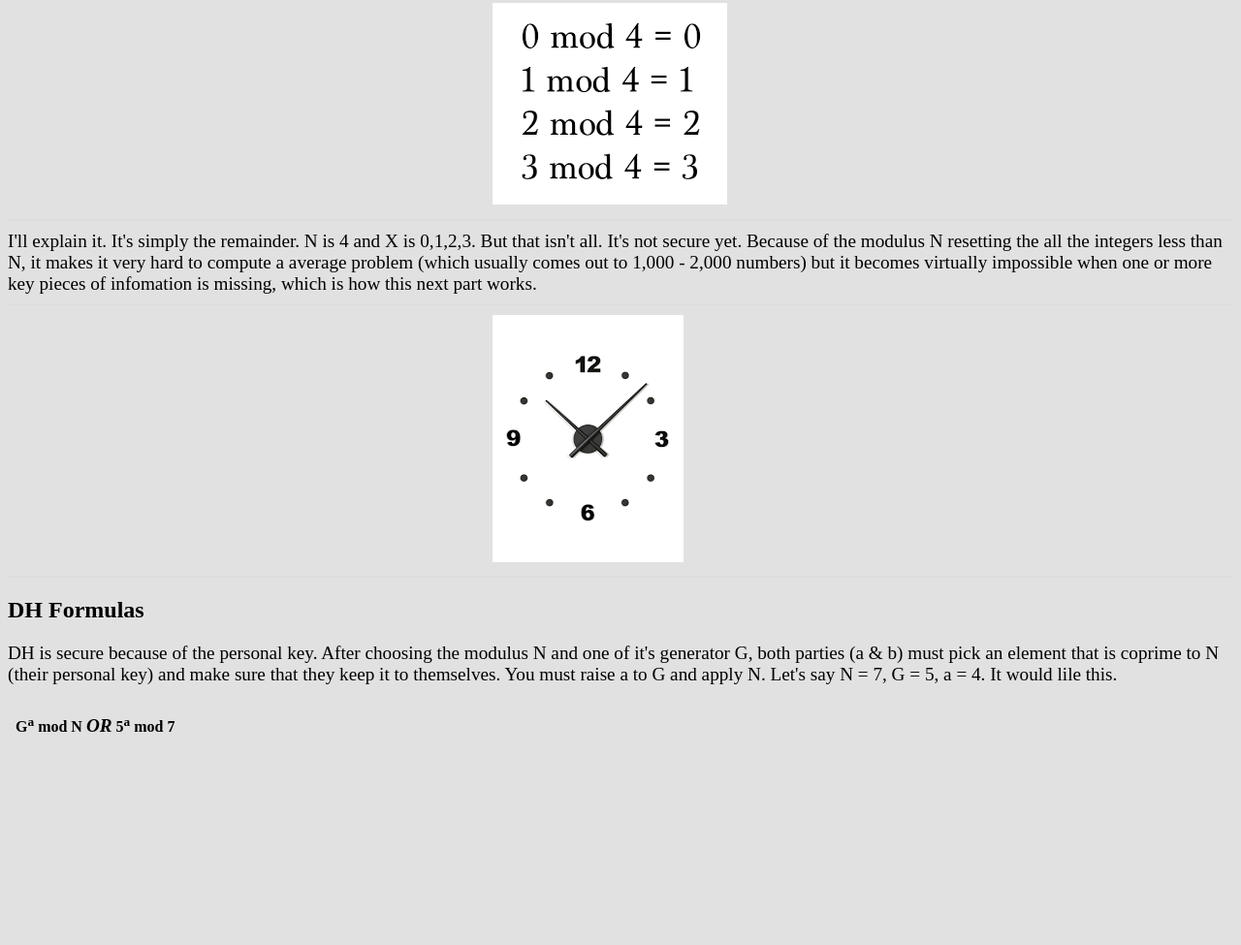
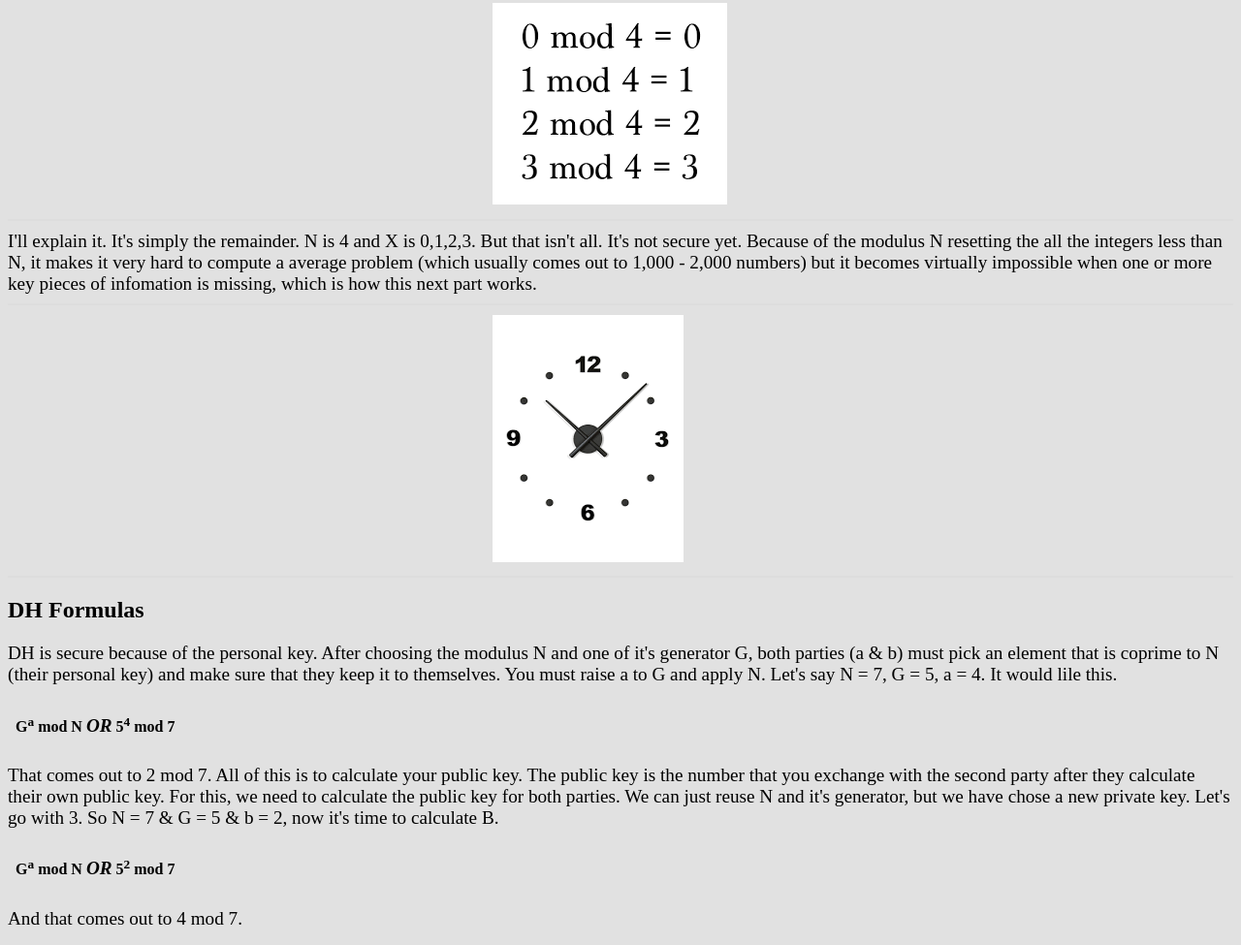
Before and after one commit to ZakariyaAden/DH_Blog_Post, a plain HTML site: page index.html in a window 1280 px wide. Shown: the part 1896-2871 px from the top of the page at 97% size. Before the commit the page ends 2685 px from the top, so only its background shows below. Drawn offline with Linux system fonts and the light colour scheme; files whose address does not match are found by name.

Commit message:
index.html

```diff
--- a/index.html
+++ b/index.html
@@ -20,6 +20,7 @@
 <h3><i>By Zakariya Aden</i></h3>
 <img src="images/Blog_Image_Banner.jpeg"sizes="(max-width)"></img>
 <p><a>trust me, it's more simple than it sounds</a></p>
+<!--My file path: file:///media/removable/HANDS_OFF/Everything/Software_Projects/Coding/DH_Blog_Assignment/index.html-->
 <body>
 
 <h2>What is the <i>DH Algorithm</i>?</h2>
@@ -78,6 +79,16 @@ this next part works.
     both parties (a & b) must pick an element that is coprime to N (their personal key) and make sure that they
     keep it to themselves. You must raise a to G and apply N. Let's say N = 7, G = 5, a = 4. It would lile this.
 </big></p>
-<h4>G<sup>a</sup> mod N <big><i>OR</i></big> 5<sup>a</sup> mod 7 </h4>
+<h4>G<sup>a</sup> mod N <big><i>OR</i></big> 5<sup>4</sup> mod 7 </h4>
+<p><big>
+    That comes out to 2 mod 7.  All of this is to calculate your public key. The public key is the number that you
+    exchange with the second party after they calculate their own public key. For this, we need to calculate the
+    public key for both parties. We can just reuse N and it's generator, but we have chose a new private key. Let's
+    go with 3. So N = 7 & G = 5 & b = 2, now it's time to calculate B.
+</big></p>
+<h4>G<sup>a</sup> mod N <big><i>OR</i></big> 5<sup>2</sup> mod 7 </h4>
+<p><big>
+    And that comes out to 4 mod 7.
+</big></p>
 </body>
 </html>
```
